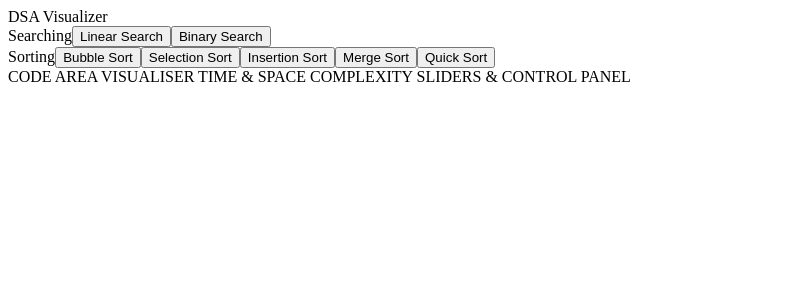
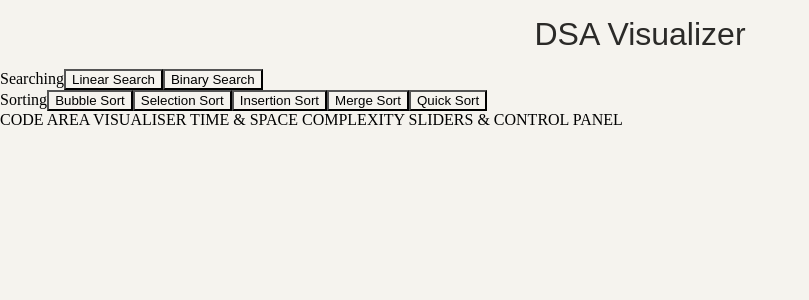
Before and after one commit to akshitsingh13/dsa-2d-visualizer, a React (Vite) app: page / in a window 1280 px wide. Shown: the top 300 px of the page, without its empty margins (0-809 px from the left). Built offline with nearby package versions, Linux system fonts and the light colour scheme.

Commit message:
Created title

```diff
--- a/src/App.css
+++ b/src/App.css
@@ -0,0 +1,4 @@
+* {
+  background-color: var(--bg-base);
+  margin: 0;
+}
--- a/src/components/Title/Title.css
+++ b/src/components/Title/Title.css
@@ -0,0 +1,10 @@
+.header {
+  font-family: var(--font-heading);
+  color: var(--text-primary);
+  padding: 16px 16px;
+  font-size: 32px;
+  display: flex;
+  justify-content: center;
+  align-items: center;
+  /* background-color: var(--bg-panel); */
+}
--- a/src/components/Title/Title.jsx
+++ b/src/components/Title/Title.jsx
@@ -1,3 +1,5 @@
+import "./Title.css";
+
 const Title = () => {
   return <div id="header">DSA Visualizer</div>;
 };
--- a/src/index.css
+++ b/src/index.css
@@ -0,0 +1,27 @@
+:root {
+  /* Backgrounds */
+  --bg-base: #f5f3ee;
+  --bg-panel: #ffffff;
+  --border-subtle: #e8e4db;
+
+  /* Text */
+  --text-primary: #2b2a28;
+  --text-secondary: #6b6862;
+
+  /* Accent — pick one */
+  --accent: #c17a56;
+  --accent-soft: #7a8b6f33; /* 20% opacity version */
+  --accent-text: #ffffff;
+
+  /* States */
+  --state-checking: #7a8b6f33;
+  --state-found: #7a8b6f;
+
+  /* Typography */
+  --font-ui: "Inter", sans-serif;
+  --font-heading: "Space Grotesk", sans-serif;
+
+  /* Spacing (optional but useful) */
+  --radius-sm: 4px;
+  --radius-md: 8px;
+}
```
